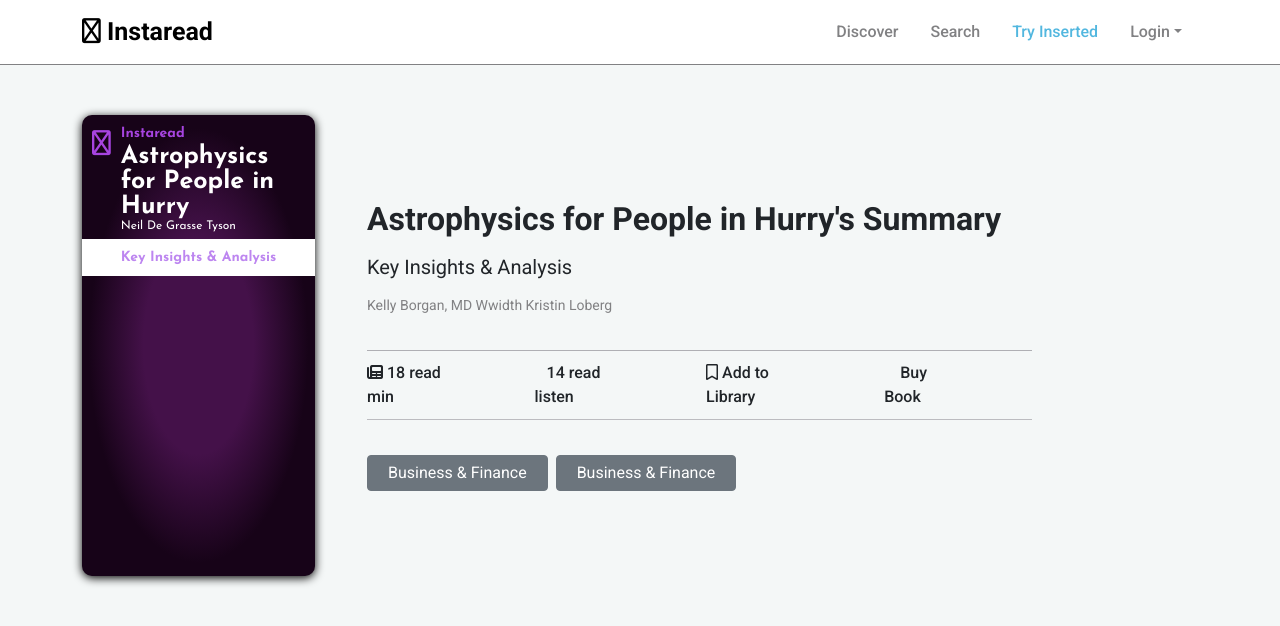
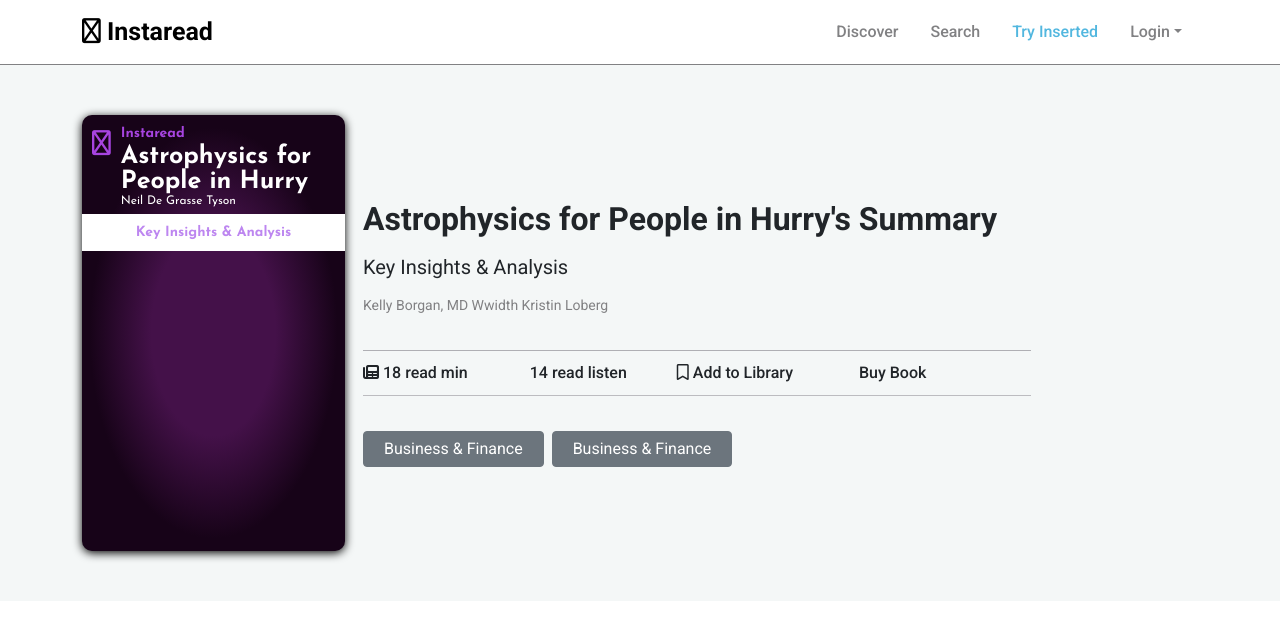
Before and after one commit to Devendra-Aele/ZeplinTask, a React (Create React App) app: page / in a window 1280 px wide. Shown: the top 626 px of the page. Built offline with nearby package versions, Linux system fonts and the light colour scheme.

Commit message:
Create Project

```diff
--- a/src/Css/Contant.css
+++ b/src/Css/Contant.css
@@ -5,7 +5,7 @@
 }
 /* =================== */
 .Card_box{
-    padding-right:40px;
+    padding-right:10px;
 }
 .Card_head{
     display: flex;
@@ -96,7 +96,7 @@
   border-bottom: 1px solid rgb(188, 188, 192);
 }
 .tab_list .tab {
-  padding-right: 70px;
+  padding-right: 50px;
   font-weight: 500;
   cursor: pointer;
   position:relative;
--- a/src/componant/Contant.js
+++ b/src/componant/Contant.js
@@ -26,7 +26,7 @@
                                 </div>
                             </div>
                         </div>
-                        <div className='col-md-9 Text'>
+                        <div className='col-md-9 Text ps-2'>
                             <h2>Astrophysics for People in Hurry's Summary</h2>
                             <h5>Key Insights & Analysis</h5>
                             <p>Kelly Borgan, MD Wwidth Kristin Loberg</p>
```
